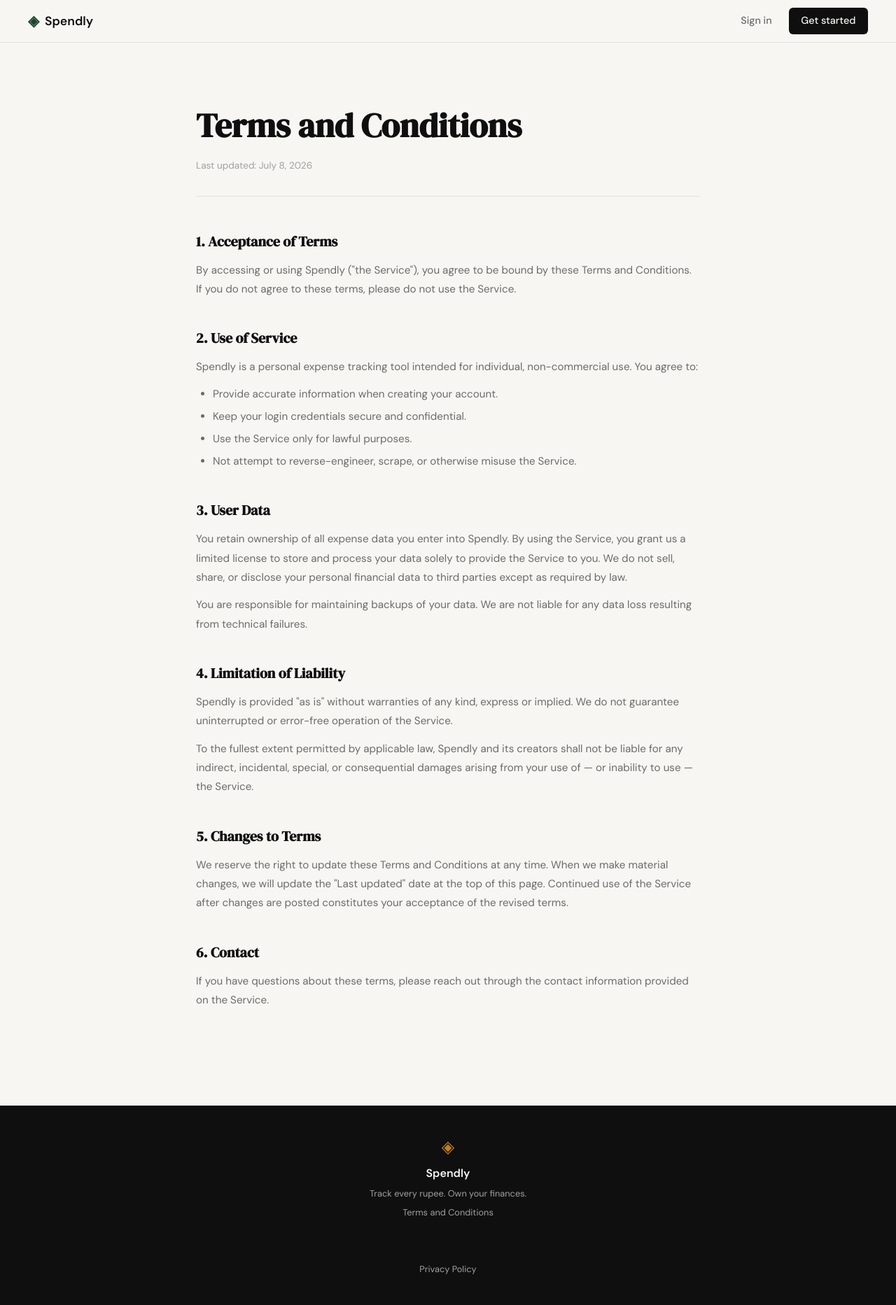
After one commit to ndangol13627/expense_tracker, a Flask app: page /terms in a window 1280 px wide. The commit adds this page. Shown: the whole page at 70% size. Run offline with Flask 3, Linux system fonts and the light colour scheme.

Commit message:
landing: add terms and conditions page and route

```diff
--- a/app.py
+++ b/app.py
@@ -20,6 +20,11 @@ def register():
 @app.route("/login")
 def login():
     return render_template("login.html")
+
+
+@app.route("/terms")
+def terms():
+    return render_template("terms.html")
 
 
 # ------------------------------------------------------------------ #
--- a/static/css/style.css
+++ b/static/css/style.css
@@ -507,6 +507,81 @@ a { color: inherit; text-decoration: none; }
     color: var(--ink-faint);
 }
 
+.footer-links {
+    font-size: 0.8rem;
+    color: var(--ink-faint);
+    display: flex;
+    gap: 1.25rem;
+    flex-direction: column;
+    align-items: center;
+}
+
+.footer-links a {
+    color: var(--ink-faint);
+    transition: color 0.2s;
+}
+
+.footer-links a:hover { color: var(--paper); }
+
+/* ------------------------------------------------------------------ */
+/* Terms page                                                          */
+/* ------------------------------------------------------------------ */
+
+.terms-page {
+    padding: 5rem 2rem 6rem;
+}
+
+.terms-inner {
+    max-width: 720px;
+    margin: 0 auto;
+}
+
+.terms-title {
+    font-family: var(--font-display);
+    font-size: clamp(2rem, 4vw, 3rem);
+    color: var(--ink);
+    margin-bottom: 0.5rem;
+}
+
+.terms-meta {
+    font-size: 0.85rem;
+    color: var(--ink-faint);
+    margin-bottom: 3rem;
+    padding-bottom: 2rem;
+    border-bottom: 1px solid var(--border);
+}
+
+.terms-section {
+    margin-bottom: 2.5rem;
+}
+
+.terms-section h2 {
+    font-family: var(--font-display);
+    font-size: 1.25rem;
+    color: var(--ink);
+    margin-bottom: 0.75rem;
+}
+
+.terms-section p {
+    font-size: 0.95rem;
+    color: var(--ink-muted);
+    line-height: 1.8;
+    margin-bottom: 0.75rem;
+}
+
+.terms-section ul {
+    margin: 0.5rem 0 0.75rem 1.5rem;
+    display: flex;
+    flex-direction: column;
+    gap: 0.4rem;
+}
+
+.terms-section ul li {
+    font-size: 0.95rem;
+    color: var(--ink-muted);
+    line-height: 1.7;
+}
+
 /* ------------------------------------------------------------------ */
 /* Responsive                                                          */
 /* ------------------------------------------------------------------ */
--- a/templates/base.html
+++ b/templates/base.html
@@ -35,7 +35,7 @@
             <span class="footer-name">Spendly</span>
             <p class="footer-copy">Track every rupee. Own your finances.</p>
             <p class="footer-links">
-                <a href="#">Terms and Conditions</a><br>
+                <a href="/terms">Terms and Conditions</a><br>
                 <a href="#">Privacy Policy</a>
             </p>
         </div>
--- /dev/null
+++ b/templates/terms.html
@@ -0,0 +1,52 @@
+{% extends "base.html" %}
+
+{% block title %}Terms and Conditions — Spendly{% endblock %}
+
+{% block content %}
+
+<section class="terms-page">
+    <div class="terms-inner">
+        <h1 class="terms-title">Terms and Conditions</h1>
+        <p class="terms-meta">Last updated: July 8, 2026</p>
+
+        <div class="terms-section">
+            <h2>1. Acceptance of Terms</h2>
+            <p>By accessing or using Spendly ("the Service"), you agree to be bound by these Terms and Conditions. If you do not agree to these terms, please do not use the Service.</p>
+        </div>
+
+        <div class="terms-section">
+            <h2>2. Use of Service</h2>
+            <p>Spendly is a personal expense tracking tool intended for individual, non-commercial use. You agree to:</p>
+            <ul>
+                <li>Provide accurate information when creating your account.</li>
+                <li>Keep your login credentials secure and confidential.</li>
+                <li>Use the Service only for lawful purposes.</li>
+                <li>Not attempt to reverse-engineer, scrape, or otherwise misuse the Service.</li>
+            </ul>
+        </div>
+
+        <div class="terms-section">
+            <h2>3. User Data</h2>
+            <p>You retain ownership of all expense data you enter into Spendly. By using the Service, you grant us a limited license to store and process your data solely to provide the Service to you. We do not sell, share, or disclose your personal financial data to third parties except as required by law.</p>
+            <p>You are responsible for maintaining backups of your data. We are not liable for any data loss resulting from technical failures.</p>
+        </div>
+
+        <div class="terms-section">
+            <h2>4. Limitation of Liability</h2>
+            <p>Spendly is provided "as is" without warranties of any kind, express or implied. We do not guarantee uninterrupted or error-free operation of the Service.</p>
+            <p>To the fullest extent permitted by applicable law, Spendly and its creators shall not be liable for any indirect, incidental, special, or consequential damages arising from your use of — or inability to use — the Service.</p>
+        </div>
+
+        <div class="terms-section">
+            <h2>5. Changes to Terms</h2>
+            <p>We reserve the right to update these Terms and Conditions at any time. When we make material changes, we will update the "Last updated" date at the top of this page. Continued use of the Service after changes are posted constitutes your acceptance of the revised terms.</p>
+        </div>
+
+        <div class="terms-section">
+            <h2>6. Contact</h2>
+            <p>If you have questions about these terms, please reach out through the contact information provided on the Service.</p>
+        </div>
+    </div>
+</section>
+
+{% endblock %}
```
